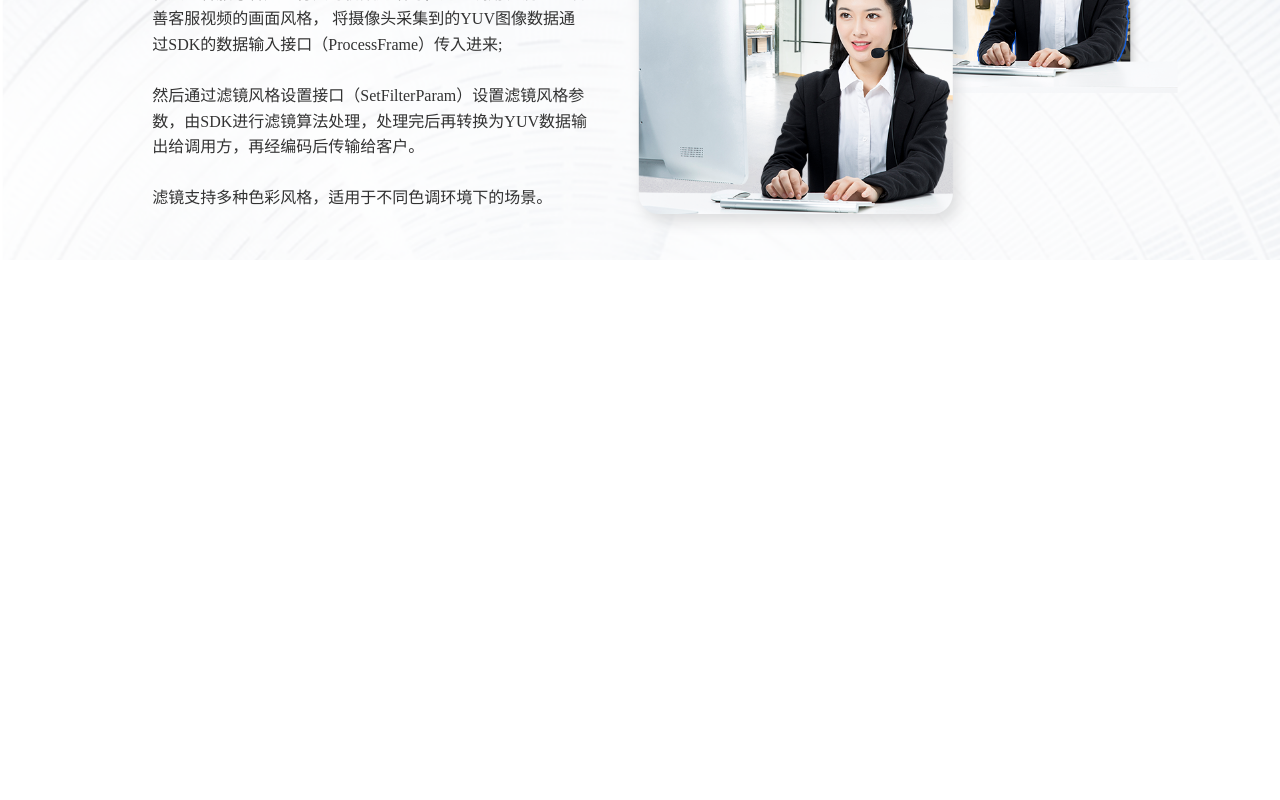
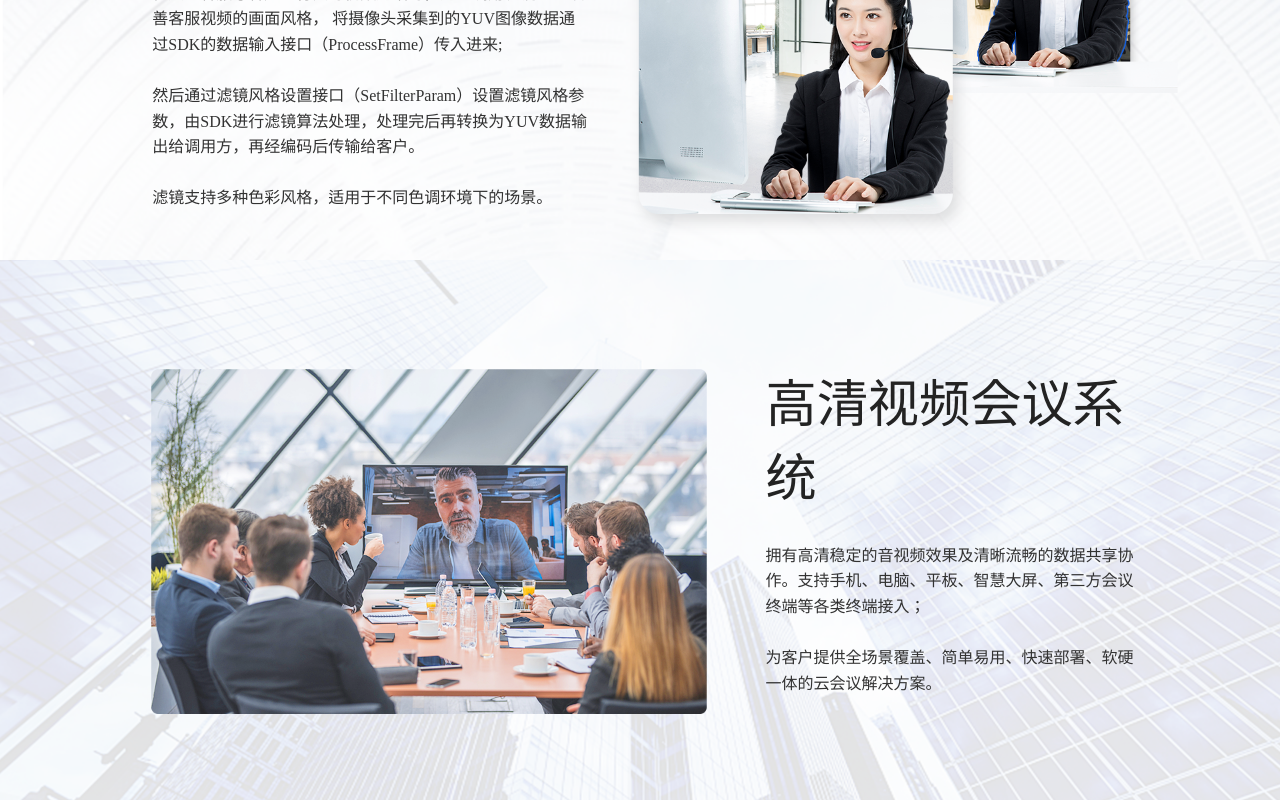
Before and after one commit to LiLiang-Studio/zhongjixintuo, a Nuxt app: page /video in a window 1280 px wide. Shown: the part 5488-6288 px from the top of the page. Before the commit the page ends 5748 px from the top, so only its background shows below. Built offline with nearby package versions, Linux system fonts and the light colour scheme.

Commit message:
完善视频页面

```diff
--- /dev/null
+++ b/components/video/ConferenceSystem.vue
@@ -0,0 +1,22 @@
+<template>
+  <VideoCard :title="obj.title" :desc="obj.desc" :box-class="`${cls}_box`">
+    <template #bg>
+      <img src="~~/assets/video/banner12.png" alt="">
+    </template>
+  </VideoCard>
+</template>
+
+<script setup>
+const cls = 'video-conference-system'
+const { $t } = useNuxtApp()
+const obj = computed(() => $t.value.videoPage.conferenceSystem)
+</script>
+
+<style lang="less">
+.video-conference-system {
+  &_box {
+    left: 59.8%;
+    right: 11.2%;
+  }
+}
+</style>
--- a/i18n/en.js
+++ b/i18n/en.js
@@ -140,6 +140,10 @@ export default {
     smartVideoCss: {
       title: '<span style="color:#1161EF;">5G</span> Smart Video Customer Service System',
       desc: 'When the human customer service has a real-time video call with the customer, the screen style of the customer service video is improved by calling the filter SDK, and the YUV image data collected by the camera is passed in through the data input interface (ProcessFrame) of the SDK;<br><br> Then set the filter style parameters through the filter style setting interface (SetFilterParam), and the SDK will process the filter algorithm. After processing, it will be converted into YUV data and output to the caller, and then encoded and transmitted to the customer. <br><br>Filters support a variety of color styles, suitable for scenes with different tonal environments.'
+    },
+    conferenceSystem: {
+      title: 'HD video conference system',
+      desc: 'It has high-definition and stable audio and video effects and clear and smooth data sharing and collaboration. Support mobile phone, computer, tablet, smart large screen, third-party conference terminal and other terminal access;<br><br>Provide customers with cloud conference solutions with full scene coverage, easy to use, rapid deployment, and integration of software and hardware .'
     }
   }
 }
--- a/i18n/zh-cn.js
+++ b/i18n/zh-cn.js
@@ -140,6 +140,10 @@ export default {
     smartVideoCss: {
       title: '<span style="color:#1161EF;">5G</span> 智能视频客服业务系统',
       desc: '在人工客服与客户进行实时视频通话时，通过调用滤镜SDK改善客服视频的画面风格， 将摄像头采集到的YUV图像数据通过SDK的数据输入接口（ProcessFrame）传入进来;<br><br>然后通过滤镜风格设置接口（SetFilterParam）设置滤镜风格参数，由SDK进行滤镜算法处理，处理完后再转换为YUV数据输出给调用方，再经编码后传输给客户。<br><br>滤镜支持多种色彩风格，适用于不同色调环境下的场景。'
+    },
+    conferenceSystem: {
+      title: '高清视频会议系统',
+      desc: '拥有高清稳定的音视频效果及清晰流畅的数据共享协作。支持手机、电脑、平板、智慧大屏、第三方会议终端等各类终端接入；<br><br>为客户提供全场景覆盖、简单易用、快速部署、软硬一体的云会议解决方案。'
     }
   }
 }
--- a/pages/video.vue
+++ b/pages/video.vue
@@ -11,6 +11,7 @@
     <VideoFullPlatformSupport />
     <VideoQualityMms />
     <VideoSmartVideoCss />
+    <VideoConferenceSystem />
   </div>
 </template>
 
```
